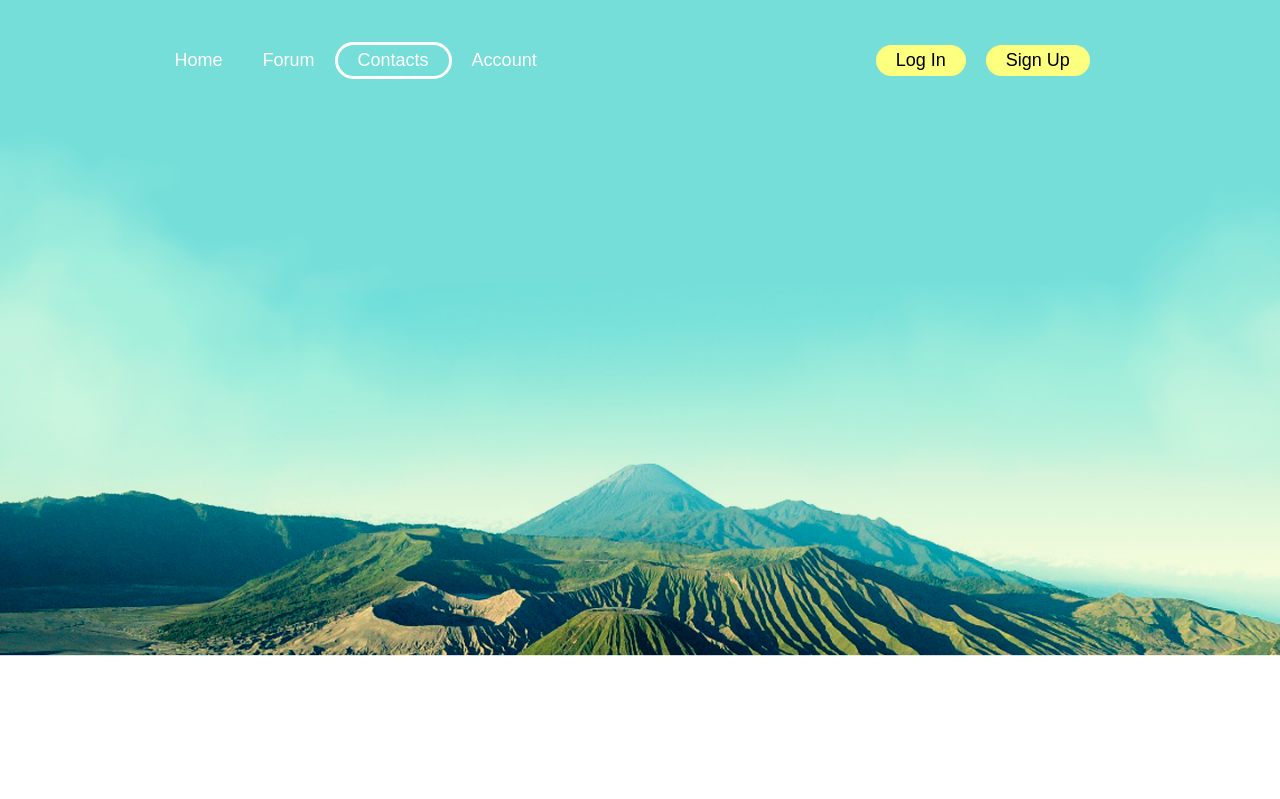
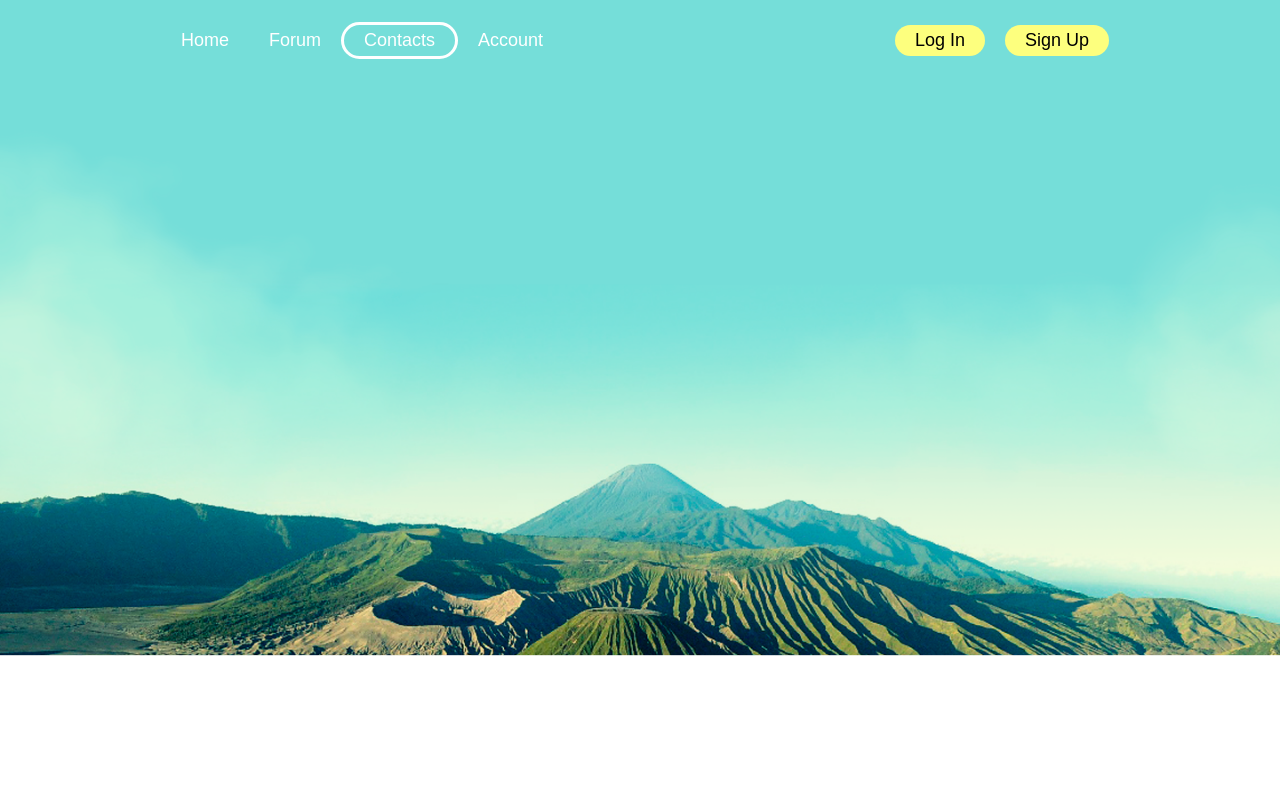
Before and after one commit to SkornyakovEgor/TouristClub, a PHP site: page /Contacts.html in a window 1280 px wide. Shown: the top 799 px of the page. Run offline with PHP 8.4, Linux system fonts and the light colour scheme; some libraries are stand-ins or nearby versions.

Commit message:
v1.2
updated the menu

```diff
--- a/Contacts.html
+++ b/Contacts.html
@@ -55,7 +55,9 @@
         </div>
     </div>
 
+    <div id="cool_map">
 
+    </div>
 
 
 
@@ -90,7 +92,7 @@
         </div>
     </footer>
 
-
+    <script src="https://maps.googleapis.com/maps/api/js?key=AIzaSyDaF-wvZc72s0ULKN64w-C11XHoJm7hYW4"></script>
     <script src="script/script.js"></script>
 </body>
 </html>
--- a/script/script.js
+++ b/script/script.js
@@ -51,3 +51,24 @@ function showTabs(){
 }
 
 /*------------------------------------------------------------------------------------------------------*/
+
+function initMap() {
+    var coordinates = {lat: 47.212325, lng: 38.933663},
+
+        map = new google.maps.Map(document.getElementById('map'), {
+            center: coordinates
+        });
+}
+
+function initMap() {
+    var coordinates = {lat: 47.212325, lng: 38.933663},
+
+        map = new google.maps.Map(document.getElementById('map'), {
+            center: coordinates
+        }),
+
+        marker = new google.maps.Marker({
+            position: coordinates,
+            map: map
+        });
+}
--- a/style/header menu.css
+++ b/style/header menu.css
@@ -44,6 +44,7 @@
     display: flex;
     justify-content: center;
     align-items: center;
+    z-index: 2;
  }
 
 .logInButton{
@@ -111,14 +112,16 @@ header p{
 
 #navBlock{
     height: 80px;
-    width: 98vw;
+    width: 100%;
     display: flex;
     flex-direction: row ;
     justify-content: space-around;
     align-items: center;
-    margin-top: 20px;
+    z-index: 1;
     margin-right: 40px;
     margin-bottom: 80px;
+    position: fixed;
+    background-color: #75DED9;
 }
 
 #entrance{
@@ -147,6 +150,7 @@ header>div>h1{
     font-weight: 800;
     text-align: center;
     color: #fff;
+    margin-top: 200px;
 }
 
 
```
